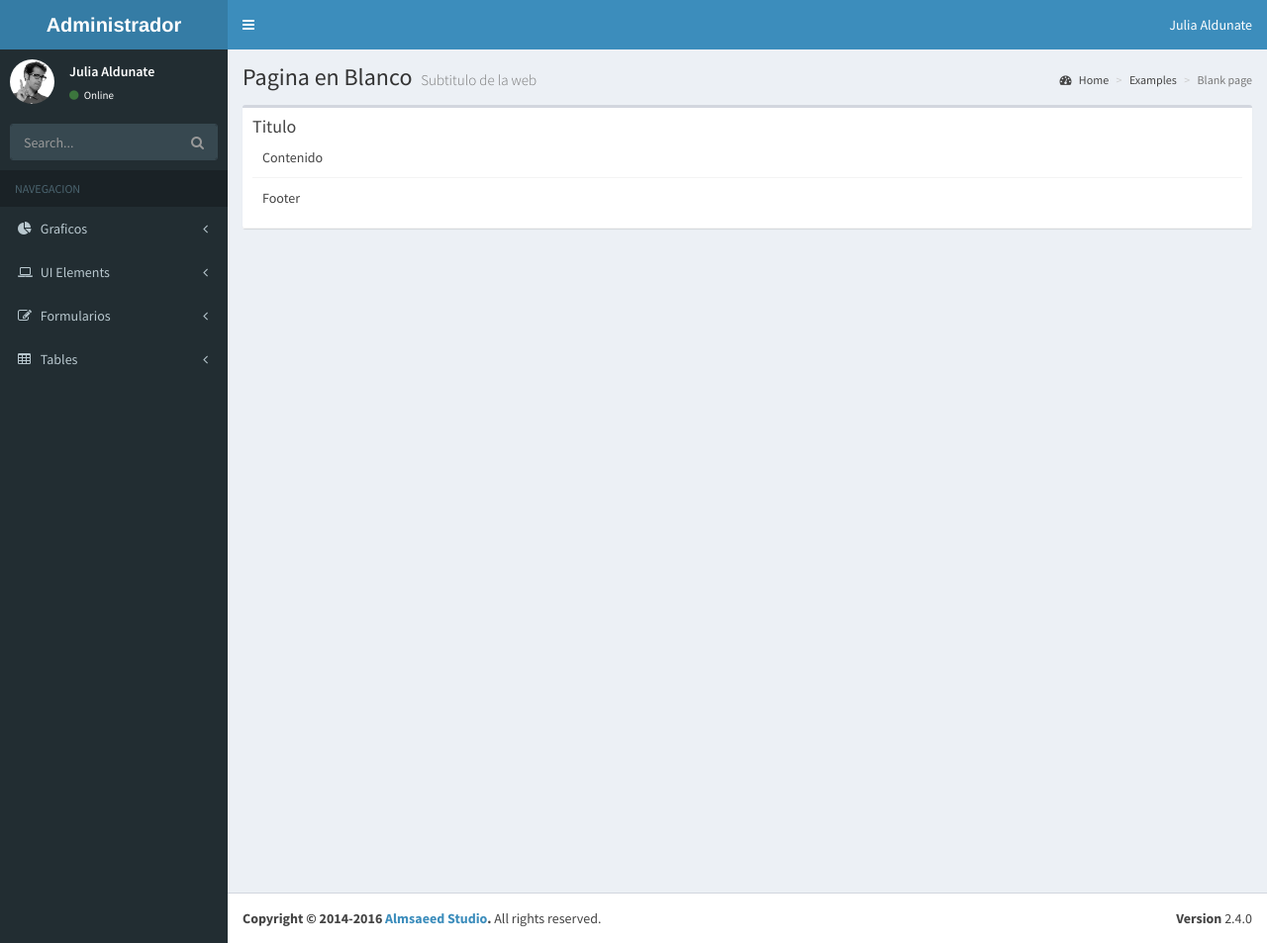
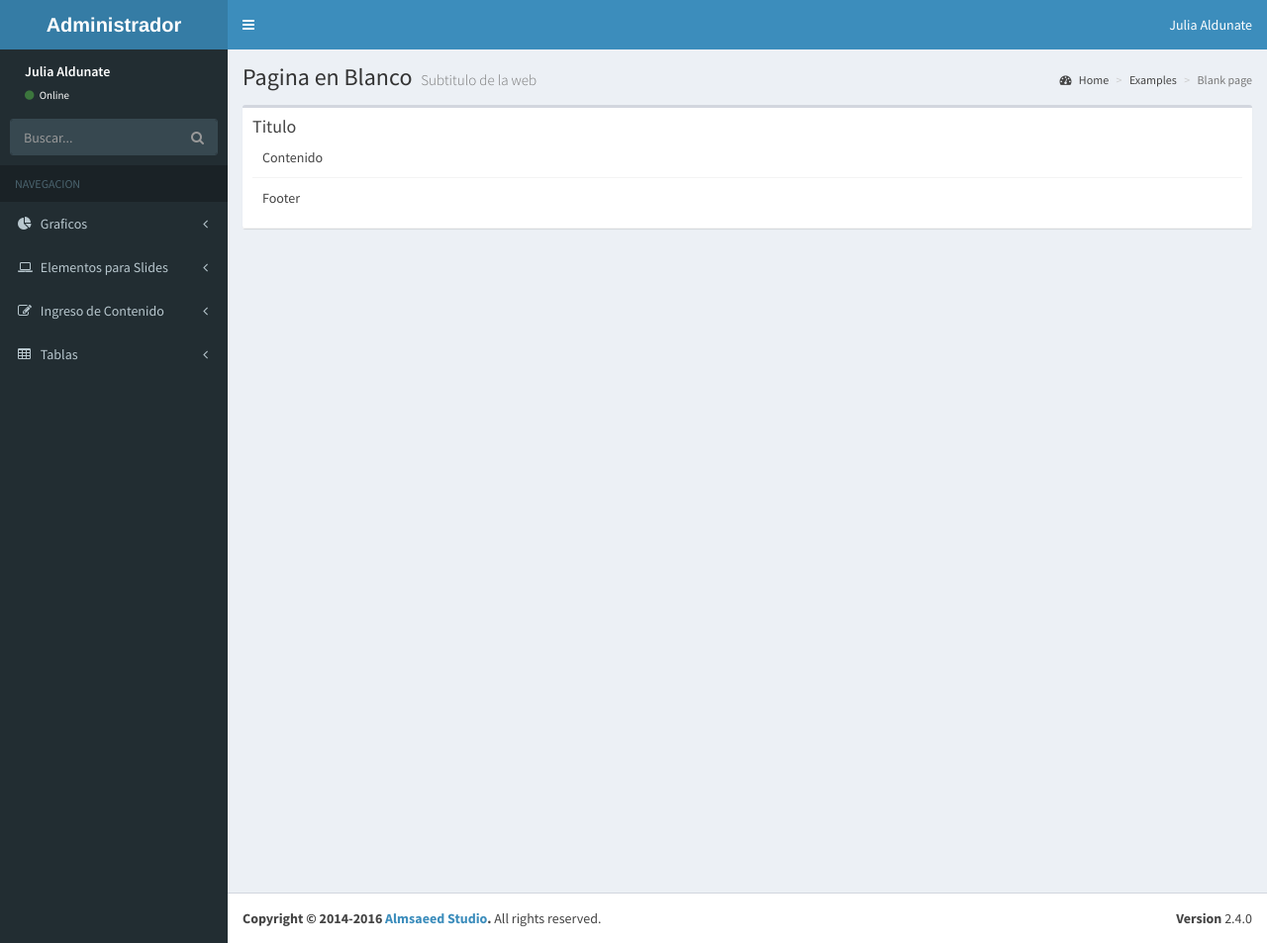
Before and after one commit to Cutshadows/aldunate_propiedades, a PHP site: page /Client/admin-page.php in a window 1280 px wide. Shown: the whole page at 99% size. Run offline with PHP 8.4, Linux system fonts and the light colour scheme.

Commit message:
cambios en el diseño

```diff
--- /dev/null
+++ b/client/css/admin.css
@@ -0,0 +1,7 @@
+.user-panel{
+    height: 60px;
+}
+.user-panel>.info{
+    position:relative;
+    left: auto;
+}
--- a/client/templates/header.php
+++ b/client/templates/header.php
@@ -18,6 +18,8 @@
        folder instead of downloading all of them to reduce the load. -->
   <link rel="stylesheet" href="css/skins/_all-skins.min.css">
 
+  <link rel="stylesheet" href="css/admin.css">
+
   <!-- HTML5 Shim and Respond.js IE8 support of HTML5 elements and media queries -->
   <!-- WARNING: Respond.js doesn't work if you view the page via file:// -->
   <!--[if lt IE 9]>
--- a/client/templates/menu.php
+++ b/client/templates/menu.php
@@ -109,14 +109,14 @@
             </a>
             <ul class="dropdown-menu">
               <!-- User image -->
-              <li class="user-header">
+              <!-- <li class="user-header"> -->
                 <!-- <img src="img/user2-160x160.jpg" class="img-circle" alt="User Image"> -->
 
                 <p>
                   Julia Aldunate - Admin
                   <small>Administrador del Sistema</small>
                 </p>
-              </li>
+              <!-- </li> -->
               <!-- Menu Body -->
               <li class="user-body">
                 <!-- <div class="row">
@@ -135,7 +135,7 @@
               <!-- Menu Footer-->
               <li class="user-footer">
                 <div class="pull-left">
-                  <a href="#" class="btn btn-default btn-flat">Perfil</a>
+                  <a href="#" class="btn btn-default btn-flat">Ajustes</a>
                 </div>
                 <div class="pull-right">
                   <a href="#" class="btn btn-default btn-flat">Salir</a>
--- a/client/templates/navegacion.php
+++ b/client/templates/navegacion.php
@@ -4,18 +4,18 @@
     <section class="sidebar">
       <!-- Sidebar user panel -->
       <div class="user-panel">
-        <div class="pull-left image">
+        <!-- <div class="pull-left image">
           <img src="../../dist/img/user2-160x160.jpg" class="img-circle" alt="User Image">
-        </div>
+        </div> -->
         <div class="pull-left info">
           <p>Julia Aldunate</p>
-          <a href="#"><i class="fa fa-circle text-success"></i> Online</a>
+          <a href=""><i class="fa fa-circle text-success"></i> Online</a>
         </div>
       </div>
       <!-- search form -->
       <form action="#" method="get" class="sidebar-form">
         <div class="input-group">
-          <input type="text" name="q" class="form-control" placeholder="Search...">
+          <input type="text" name="q" class="form-control" placeholder="Buscar...">
           <span class="input-group-btn">
                 <button type="submit" name="search" id="search-btn" class="btn btn-flat"><i class="fa fa-search"></i>
                 </button>
@@ -79,7 +79,7 @@
         <li class="treeview">
           <a href="#">
             <i class="fa fa-laptop"></i>
-            <span>UI Elements</span>
+            <span>Elementos para Slides</span>
             <span class="pull-right-container">
               <i class="fa fa-angle-left pull-right"></i>
             </span>
@@ -95,7 +95,7 @@
         </li>
         <li class="treeview">
           <a href="#">
-            <i class="fa fa-edit"></i> <span>Formularios</span>
+            <i class="fa fa-edit"></i> <span>Ingreso de Contenido</span>
             <span class="pull-right-container">
               <i class="fa fa-angle-left pull-right"></i>
             </span>
@@ -108,7 +108,7 @@
         </li>
         <li class="treeview">
           <a href="#">
-            <i class="fa fa-table"></i> <span>Tables</span>
+            <i class="fa fa-table"></i> <span>Tablas</span>
             <span class="pull-right-container">
               <i class="fa fa-angle-left pull-right"></i>
             </span>
--- a/css/min.css
+++ b/css/min.css
@@ -250,7 +250,10 @@
 }
 
   /* Make the image fully responsive */
+.carousel-inner{
+    height: 600px!important;
+}
 .carousel-inner img {
     width: 100%;
-    height: 100%;
+    height: 99%;
 }
--- a/index.php
+++ b/index.php
@@ -21,7 +21,7 @@
     <li data-target="#sliderAldunate" data-slide-to="2"></li>
   </ul>
   <div class="carousel-inner">
-    <div class="carousel-item active">
+    <div class="carousel-item active" style="height: 100%;">
       <img src="img/imagenes_aldunate/074.jpg" alt="Colina">
       <div class="carousel-caption fadeInLeft ">
         <div class="caption-titulo" >
```
Also changed, not shown: includes/pages/menu.php (+4 -4 lines).
